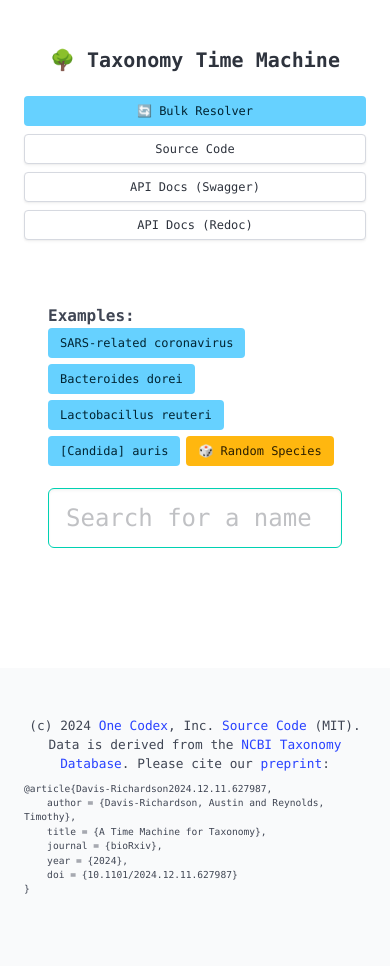
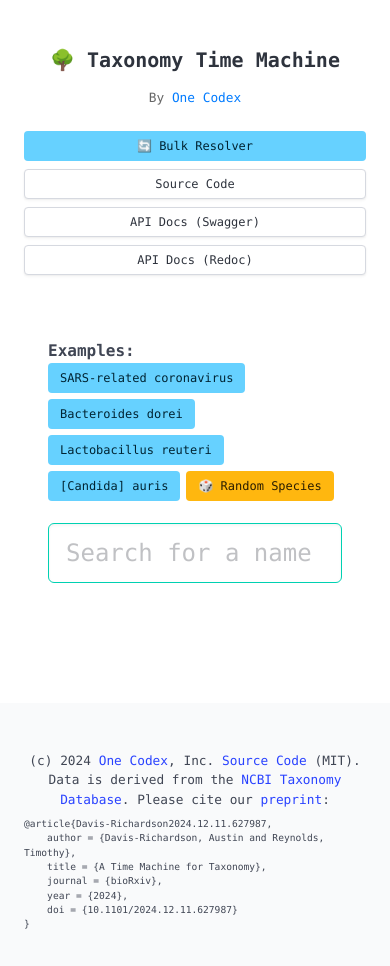
Before and after one commit to onecodex/taxonomy-time-machine, a Vue app in the folder frontend/: page / in a window 390 px wide. Shown: the top 966 px of the page. Built offline with nearby package versions, Linux system fonts and the light colour scheme.

Commit message:
Branding

```diff
--- a/frontend/src/components/TaxonomyTimeMachine.vue
+++ b/frontend/src/components/TaxonomyTimeMachine.vue
@@ -456,7 +456,10 @@
   <!-- Header -->
   <div class="container">
     <div class="header-container">
-      <h1 class="title responsive-title">{{ emoji }} Taxonomy Time Machine</h1>
+      <div class="title-section">
+        <h1 class="title responsive-title">{{ emoji }} Taxonomy Time Machine</h1>
+        <p class="one-codex-link">By <a href="https://onecodex.com" target="_blank" rel="noopener noreferrer">One Codex</a></p>
+      </div>
       <div class="documentation-links">
         <router-link to="/bulk-resolver" class="button is-small is-info">
           🔄 Bulk Resolver
@@ -677,12 +680,35 @@
   gap: 1rem;
 }
 
+.title-section {
+  flex: 1;
+  min-width: 0;
+  display: flex;
+  align-items: baseline;
+  gap: 1rem;
+  flex-wrap: wrap;
+}
+
 .responsive-title {
   margin: 0;
   font-size: 2rem;
   line-height: 1.2;
-  flex: 1;
-  min-width: 0;
+}
+
+.one-codex-link {
+  margin: 0;
+  font-size: 0.9rem;
+  color: #666;
+  white-space: nowrap;
+}
+
+.one-codex-link a {
+  color: #007bff;
+  text-decoration: none;
+}
+
+.one-codex-link a:hover {
+  text-decoration: underline;
 }
 
 .documentation-links {
@@ -699,10 +725,14 @@
     align-items: stretch;
   }
 
+  .title-section {
+    justify-content: center;
+    text-align: center;
+    margin-bottom: 0.5rem;
+  }
+
   .responsive-title {
     font-size: 1.5rem;
-    text-align: center;
-    margin-bottom: 0.5rem;
   }
 
   .documentation-links {
@@ -718,6 +748,10 @@
 @media screen and (max-width: 480px) {
   .responsive-title {
     font-size: 1.25rem;
+  }
+
+  .one-codex-link {
+    font-size: 0.8rem;
   }
 
   .documentation-links {
```
